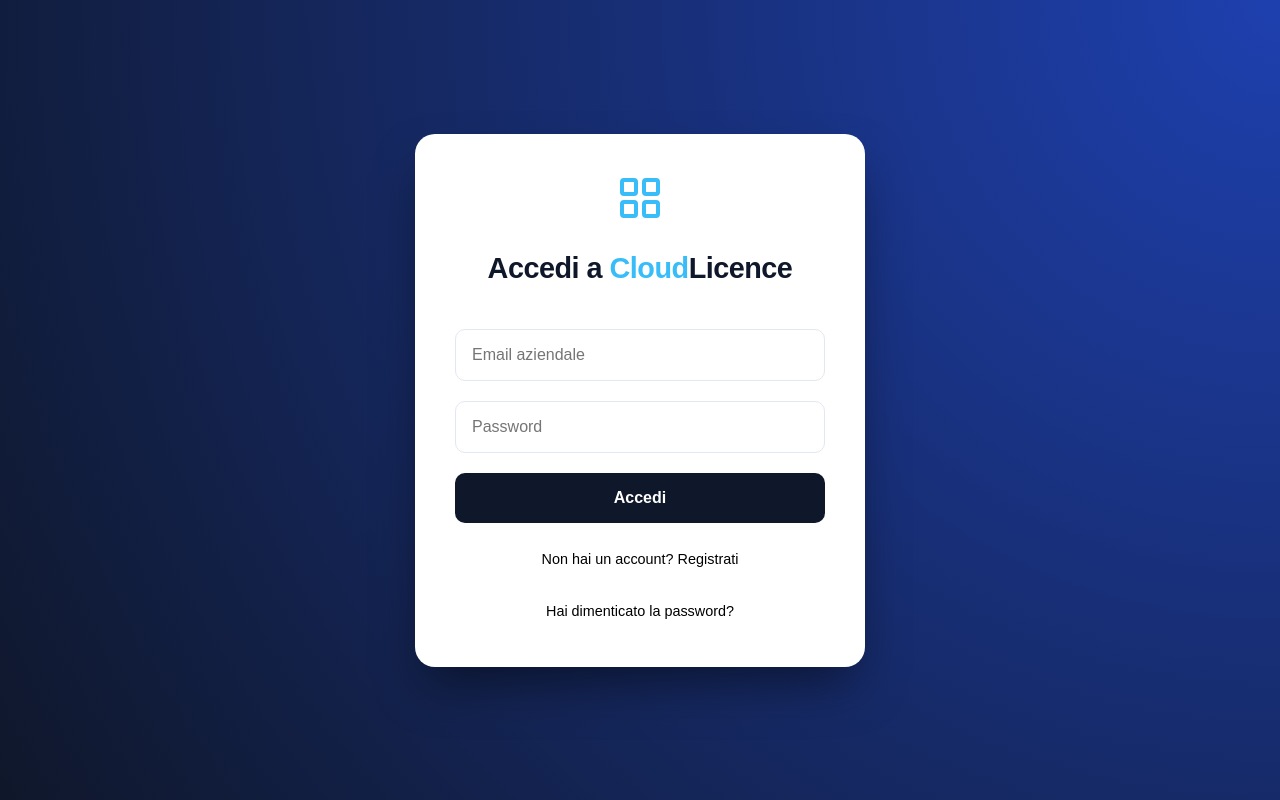
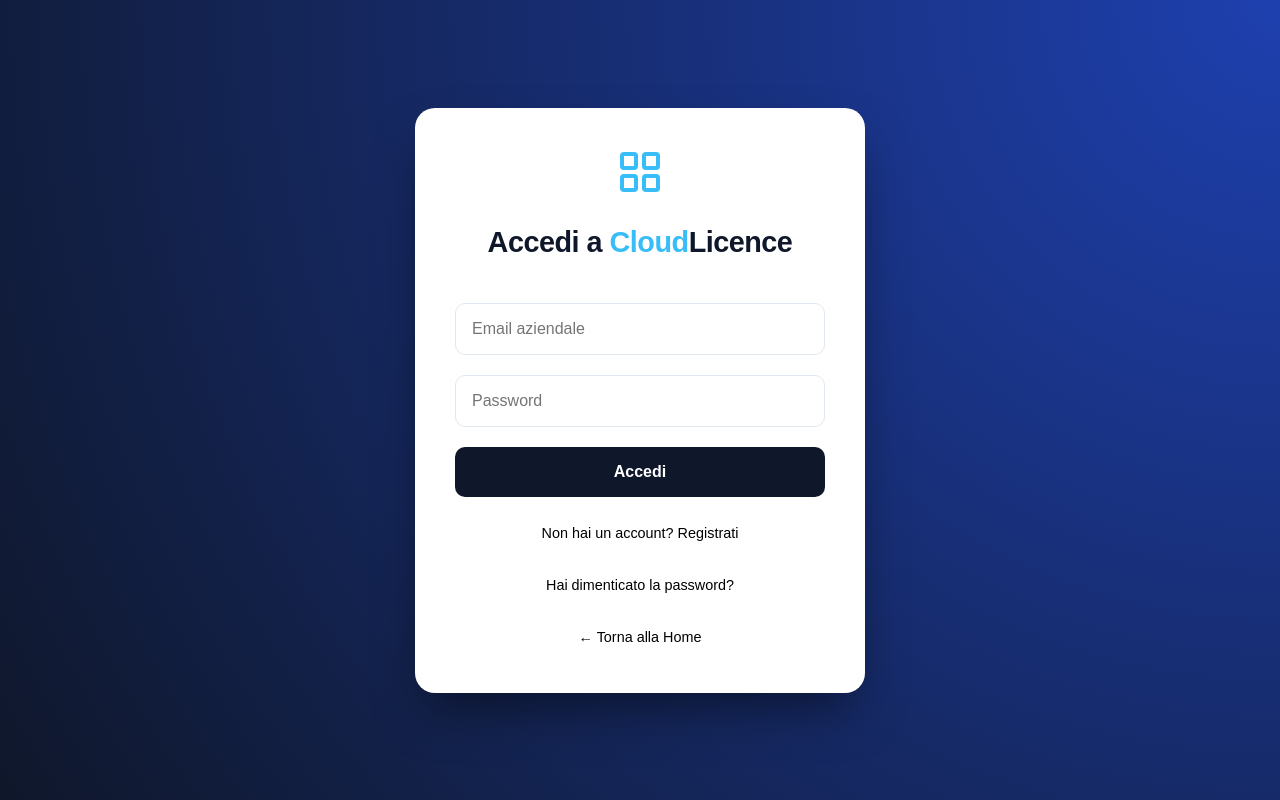
Before and after one commit to trusianichristian23/Capstone-Project-CloudLicence, a React (Vite) app in the folder Frontend/: page /login in a window 1280 px wide. Built offline with nearby package versions, Linux system fonts and the light colour scheme.

Commit message:
Update Login.jsx

```diff
--- a/Frontend/src/pages/Login.jsx
+++ b/Frontend/src/pages/Login.jsx
@@ -52,6 +52,9 @@
         <button type="button" className="link-button" onClick={() => navigate('/support')}>
           Hai dimenticato la password?
         </button>
+        <button type="button" className="link-button" onClick={() => navigate('/')}>
+          ← Torna alla Home
+        </button>
       </form>
     </div>
   );
```
